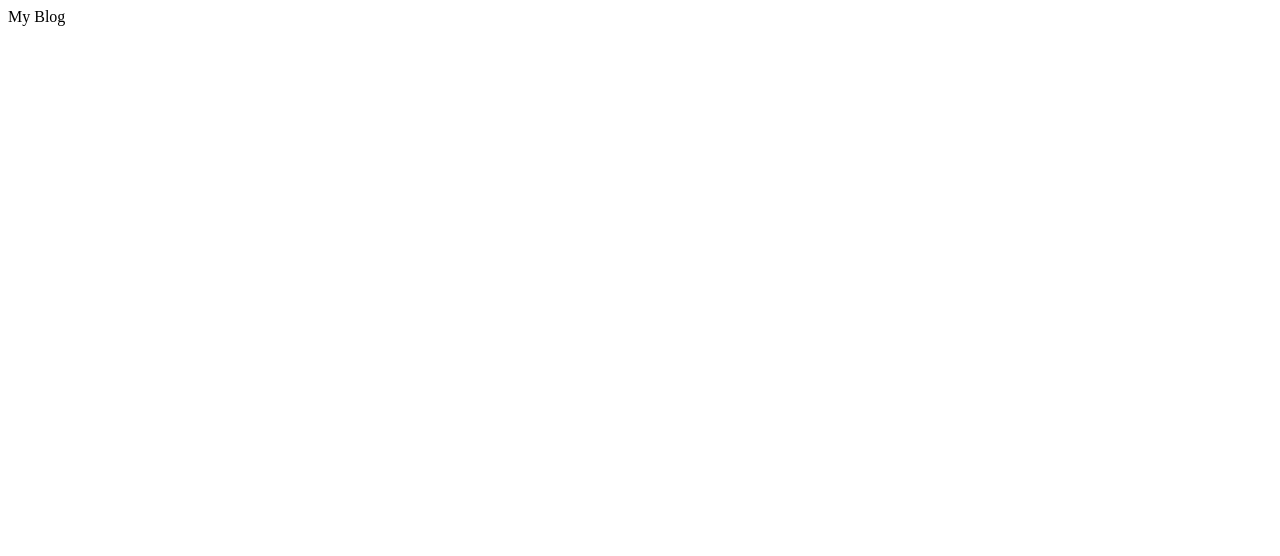
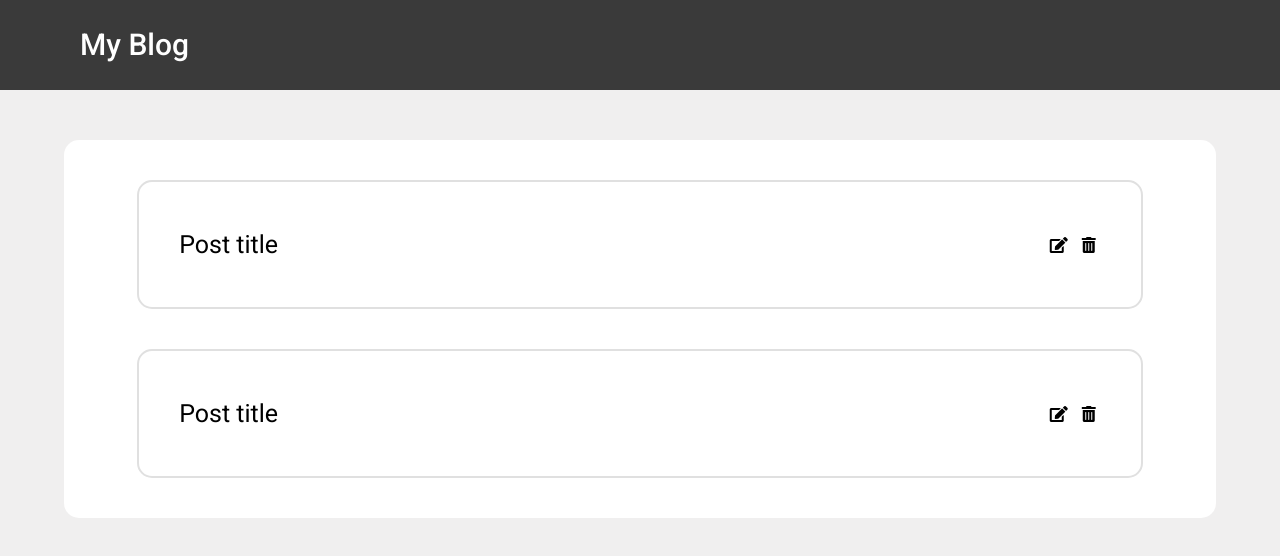
Before and after one commit to rshernan/Pill-API-Blog, a plain HTML site: page index.html in a window 1280 px wide. Drawn offline with nearby package versions, Linux system fonts and the light colour scheme.

Commit message:
main style

```diff
--- a/assets/css/styles.css
+++ b/assets/css/styles.css
@@ -0,0 +1,51 @@
+body {
+  margin: 0;
+  box-sizing: border-box;
+  font-family: "Roboto", sans-serif;
+  background-color: rgb(240, 239, 239);
+}
+
+.header {
+  background-color: rgb(58, 58, 58);
+}
+
+.header_title {
+  margin: 0;
+  padding: 30px 80px;
+  font-size: 30px;
+  font-weight: 500;
+  color: white;
+}
+
+.container {
+  width: 90%;
+  background-color: white;
+  display: flex;
+  flex-direction: column;
+  justify-content: center;
+  margin: 50px auto;
+  border-radius: 15px;
+  padding: 20px 0;
+}
+
+.post {
+  width: 80%;
+  margin: 20px auto ;
+  padding: 40px;
+  border: 2px solid rgb(224, 224, 224);
+  border-radius: 15px;
+  display: flex;
+  flex-direction: row;
+  justify-content: space-between;
+  align-items: center;
+}
+
+.post i {
+    margin: 5px;
+}
+
+.post_title {
+  font-size: 25px;
+  margin: 10px 0;
+  color: black;
+}
--- a/index.html
+++ b/index.html
@@ -4,13 +4,35 @@
 <head>
     <meta charset="UTF-8">
     <meta name="viewport" content="width=device-width, initial-scale=1.0">
-    <title>Document</title>
+    <title>My Blog</title>
+    <link href="https://fonts.googleapis.com/css2?family=Roboto:wght@100;300;400;500;700;900&display=swap"
+        rel="stylesheet">
+    <link rel="stylesheet" href="./assets/css/reset.css" />
+    <link rel="stylesheet" href="./assets/css/styles.css" />
+    <link rel="stylesheet" href="https://cdnjs.cloudflare.com/ajax/libs/font-awesome/5.15.2/css/all.min.css"/>
 </head>
 
 <body>
-    <header>My Blog</header>
+    <header class="header">
+        <h1 class="header_title">My Blog</h1>
+    </header>
     <main>
-        <div id="posts"></div>
+        <div id="posts" class="container">
+            <div class="post">
+                <h2 class="post_title">Post title</h2>
+                <div>
+                    <i class="fas fa-edit"></i>
+                    <i class="fas fa-trash-alt"></i>
+                </div>
+            </div>
+            <div class="post">
+                <h2 class="post_title">Post title</h2>
+                <div>
+                    <i class="fas fa-edit"></i>
+                    <i class="fas fa-trash-alt"></i>
+                </div>
+            </div>
+        </div>
     </main>
     <script src="https://code.jquery.com/jquery-3.5.1.min.js"
         integrity="sha256-9/aliU8dGd2tb6OSsuzixeV4y/faTqgFtohetphbbj0=" crossorigin="anonymous"></script>
```
